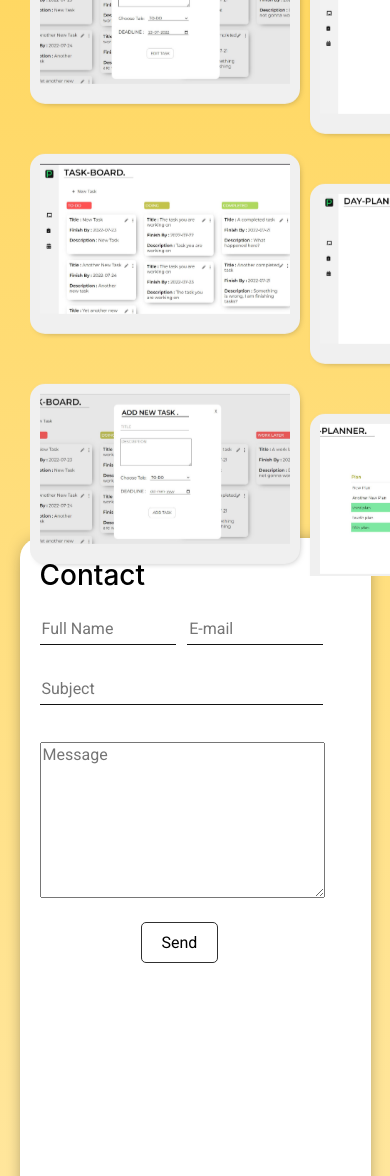
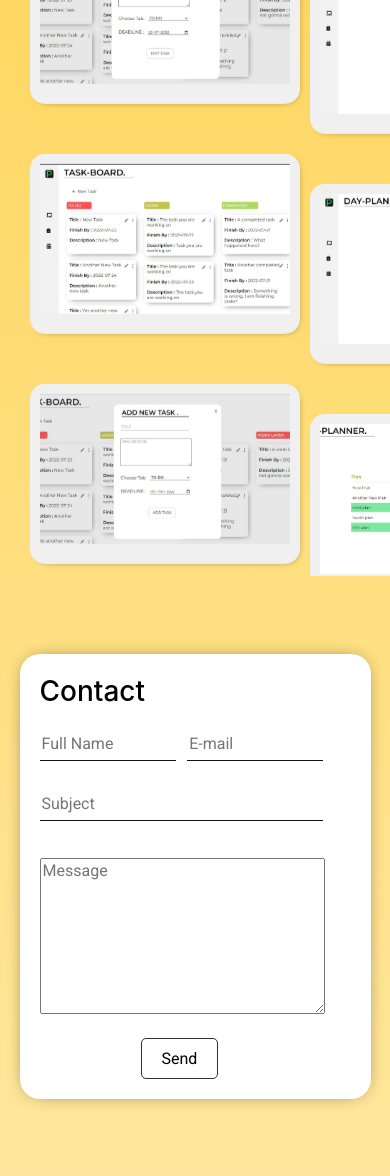
Before and after one commit to PonrajkumarRajendran/portfolio_site, a React (Create React App) app: page / in a window 390 px wide. Shown: the part 3025-4201 px from the top of the page. Built offline with nearby package versions, Linux system fonts and the light colour scheme.

Commit message:
height changes

```diff
--- a/src/components/contact/contact.styles.scss
+++ b/src/components/contact/contact.styles.scss
@@ -7,7 +7,6 @@
     justify-content: center;
     .contact-box {
       width: 90vw;
-      height: 80vh;
       background-color: white;
       border-radius: 20px;
       box-shadow: 0px 0px 20px -10px #121212;
```
